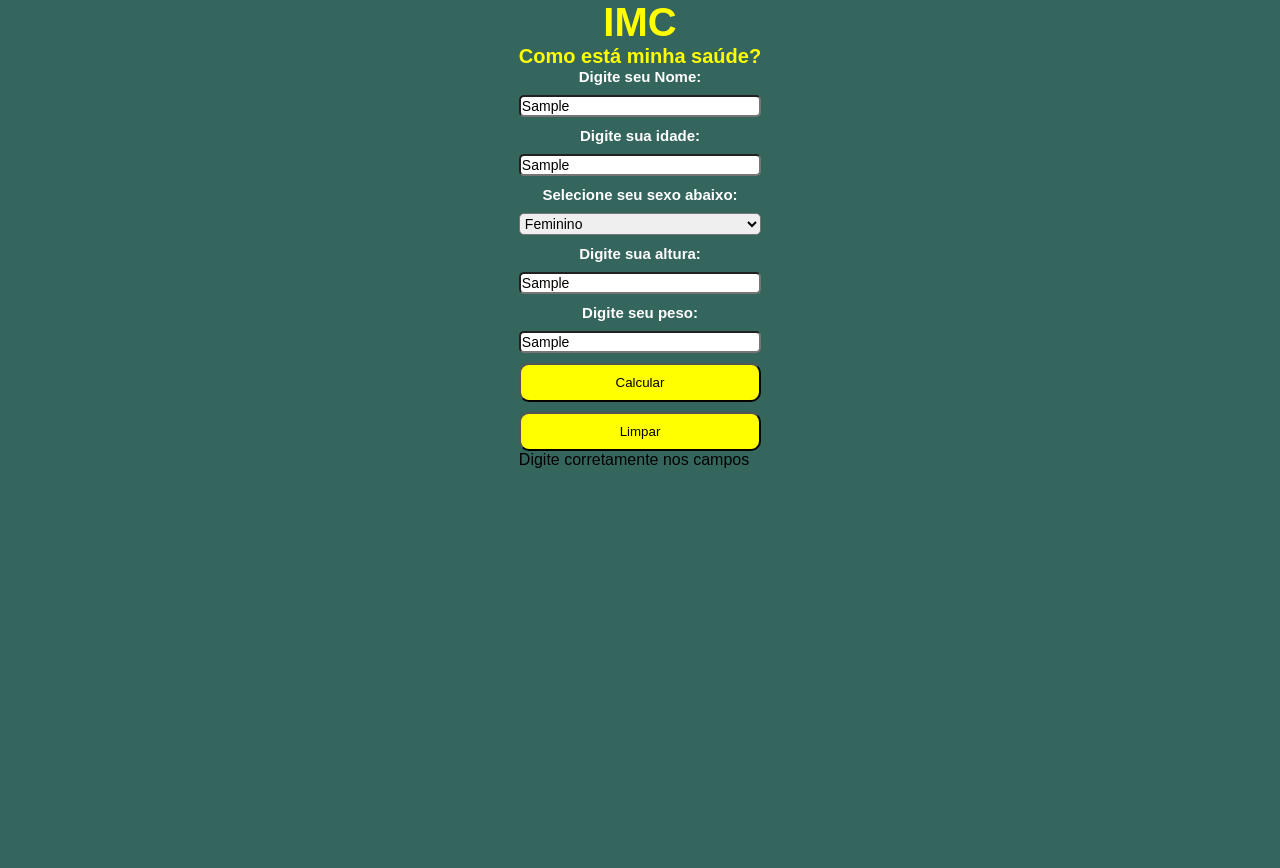
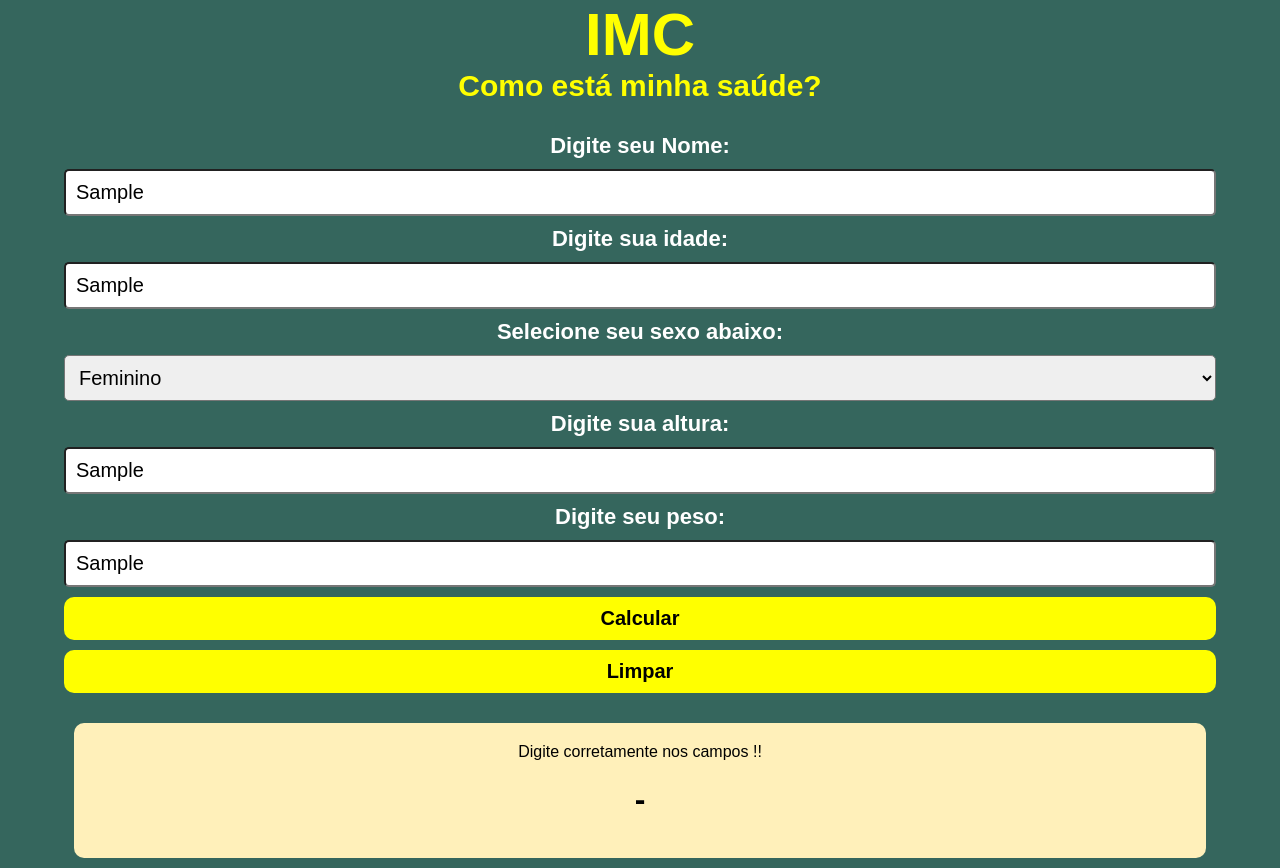
Before and after one commit to Guilherme-Ferreira-Tombini/Atividade-part1-AplicativosMoveis2, a website: page index.html in a window 1280 px wide. Both pictures are taken after typing "Sample", "Sample", "Sample", "Sample" into the empty fields and a click on the button "Calcular". Before the commit the page ends 800 px from the top, so only its background shows below. Drawn offline with Linux system fonts and the light colour scheme; a web font is replaced by a local one.

Commit message:
adicionada resposta ao usuário com dados coletados

```diff
--- a/css/style.css
+++ b/css/style.css
@@ -10,7 +10,6 @@ padding: 0;
 body {
     font-family: 'Padauk', sans-serif;
     background-color: #35665D;
-
 }
 
 html, .fullscreen {
@@ -25,6 +24,7 @@ html, .fullscreen {
 .container {
     display: flex;
     flex-direction: column;
+    width: 90%;
 }
 
 header{
@@ -33,13 +33,17 @@ header{
     align-items: center;
     font-weight: bold;
     color:yellow;
-    font-size: 20px;
+    font-size: 30px;
 }
 
 .formulario{
     display: flex;
     flex-direction: column;
     row-gap: 10px;
+    margin-top: 30px;
+}
+.formulario h5 {
+    font-size: 22px;
 }
 
 .button1{
@@ -47,6 +51,9 @@ header{
     transition: 1s;
     border-radius: 10px;
     padding: 10px;
+    font-size: 20px;
+    font-weight: bold;
+    border: yellow;
 }
 .button1:hover{
     background-color: rgb(9, 94, 28);
@@ -58,6 +65,9 @@ header{
     transition: 1s;
 border-radius: 10px;
 padding: 10px;
+font-size: 20px;
+font-weight: bold;
+border: yellow;
 }
 .button2:hover{
     background-color: rgb(255, 0, 0);
@@ -69,7 +79,26 @@ h5{
 }
 
 input, select{
-    font-size: 14px;
-    padding: 1px;
+    font-size: 20px;
+    padding: 10px;
     border-radius: 5px;
 }
+
+.card{
+    background-color: #FFF0BA;
+    margin: 10px;
+    margin-top: 30px;
+    padding: 20px;
+    display: flex;
+    border-radius: 10px;
+    flex-direction: column;
+    align-items: center;
+
+}
+#resultado{
+    font-size: 16px;
+    text-align: justify;
+}
+#IMC{
+    margin: 20px;
+}
--- a/index.html
+++ b/index.html
@@ -34,8 +34,9 @@
   <button class="button2" onclick="limpar()">Limpar</button>
 </div>
 
-<div>
+<div class="card">
 <p id="resultado"></p>
+<h1 id="IMC">-</h1>
 </div>
 
    </main>
--- a/js/main.js
+++ b/js/main.js
@@ -15,23 +15,29 @@ function calcula(){
     let calculo = peso / (altura * altura);
 
     if(calculo < 18.5){
-        document.getElementById('resultado').innerHTML = "Abaixo do peso Normal"
+        document.getElementById('resultado').innerHTML = "Paciente cujo o nome é "+ nome + ", do sexo " + sexo +", com "+ idade +" anos, você está abaixo do peso normal !!"
+        document.getElementById('IMC').innerHTML = calculo.toFixed(2)
       }
       else if (calculo > 18.5 && calculo < 24.9){
-        document.getElementById('resultado').innerHTML = "Peso Normal"
+        document.getElementById('resultado').innerHTML = "Paciente cujo o nome é "+ nome + ", do sexo " + sexo +", com "+ idade +" anos, você está com peso normal !!"
+        document.getElementById('IMC').innerHTML = calculo.toFixed(2)
       }
       else if (calculo > 25 && calculo < 29.9){
-        document.getElementById('resultado').innerHTML = "Excesso de Peso"
+        document.getElementById('resultado').innerHTML = "Paciente cujo o nome é "+ nome + ", do sexo " + sexo +", com "+ idade +" anos, você está com excesso de peso !!"
+        document.getElementById('IMC').innerHTML = calculo.toFixed(2)
       }
       else if (calculo > 30 && calculo < 34.9) {
-        document.getElementById('resultado').innerHTML = "Obesidade classe I"
+        document.getElementById('resultado').innerHTML = "Paciente cujo o nome é "+ nome + ", do sexo " + sexo +", com "+ idade +" anos, você está com obesidade classe I !!"
+        document.getElementById('IMC').innerHTML = calculo.toFixed(2)
       }
       else if (calculo > 35 && calculo < 39.9) {
-        document.getElementById('resultado').innerHTML = "Obesidade classe II"
+        document.getElementById('resultado').innerHTML = "Paciente cujo o nome é "+ nome + ", do sexo " + sexo +", com "+ idade +" anos, você está com obesidade classe II !!"
+        document.getElementById('IMC').innerHTML = calculo.toFixed(2)
       }else if (calculo > 39.9) {
-        document.getElementById('resultado').innerHTML = "Obesidade classe III"
+        document.getElementById('resultado').innerHTML = "Paciente cujo o nome é "+ nome + ", do sexo " + sexo +", com "+ idade +" anos, você está com obesidade classe III !!"
+        document.getElementById('IMC').innerHTML = calculo.toFixed(2)
       } else{
-        document.getElementById('resultado').innerHTML = "Digite corretamente nos campos"
+        document.getElementById('resultado').innerHTML = "Digite corretamente nos campos !!"
       }
 }
 
@@ -42,10 +48,12 @@ function limpar(){
     let idade = document.getElementById("Idade");
     let sexo = document.getElementById("sexo");
     let resultado = document.getElementById('resultado');
+    let IMC = document.getElementById('IMC');
     altura.value = "";
     peso.value = "";
     nome.value = "";
     idade.value = "";
     sexo.value = "";
     resultado.innerHTML = "";
+    IMC.innerHTML = "-"
 }
```
Also changed, not shown: images/images.png, images/images2.png.
